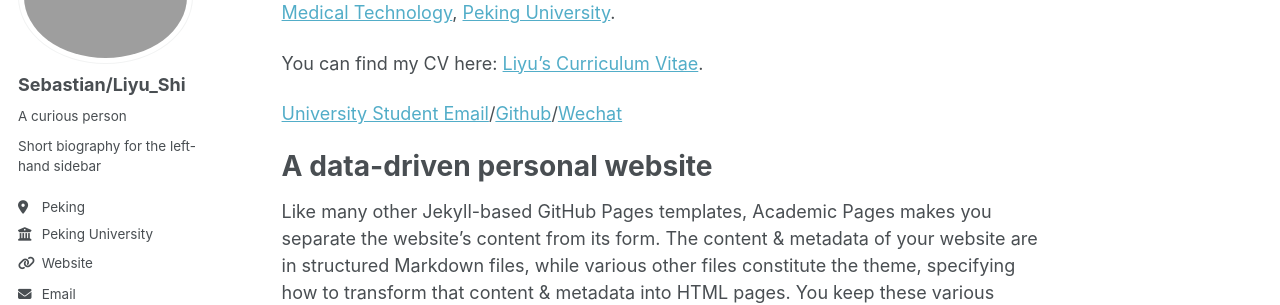
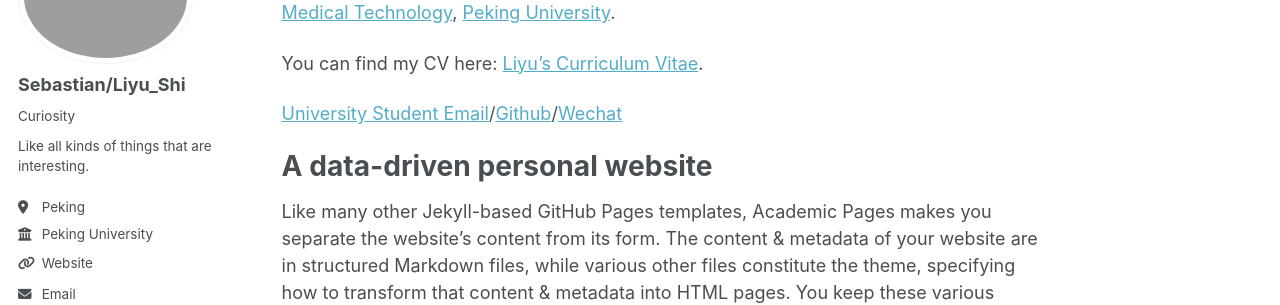
Before and after one commit to Sebastian-shiliyu/Sebastian-shiliyu.github.io, a Jekyll site: the page built from _pages/about.md, in a window 1280 px wide. Shown: the part 169-474 px from the top of the page. Built offline with Jekyll 4.4.1, drawn with Linux system fonts in a browser that asks for light colours; a script that is not in the unit is left out.

Commit message:
Update _config.yml

```diff
--- a/_config.yml
+++ b/_config.yml
@@ -25,8 +25,8 @@ author:
   # Biographic information
   avatar           : "Liyu_Shi.png"
   name             : "Sebastian/Liyu_Shi"
-  pronouns         :  "A curious person"
-  bio              : "Short biography for the left-hand sidebar"
+  pronouns         :  "Curiosity"
+  bio              : "Like all kinds of things that are interesting."
   location         : "Peking"
   employer         : "Peking University"
   uri              : "https://Sebastian-Shiliyu.github.io"
```
